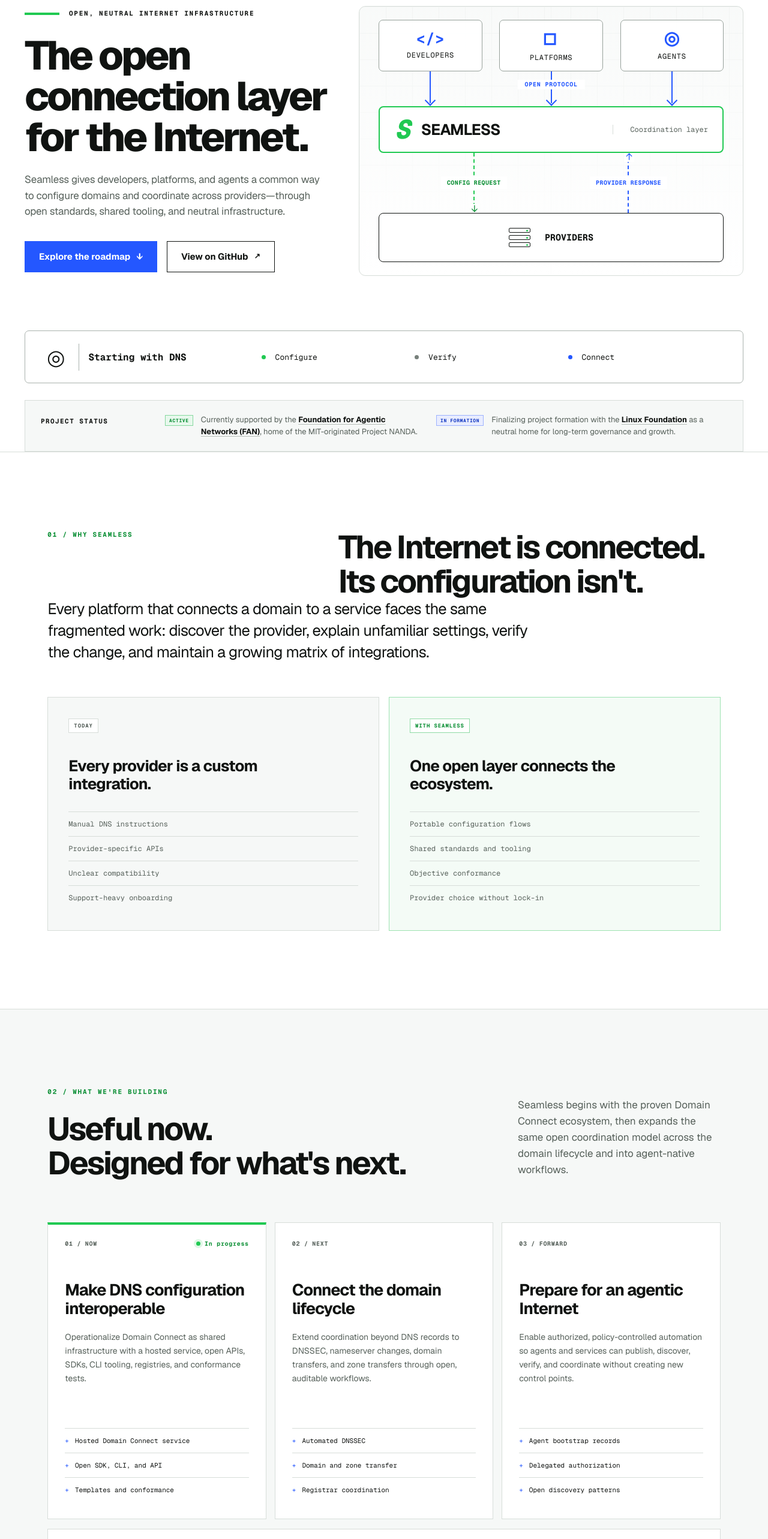
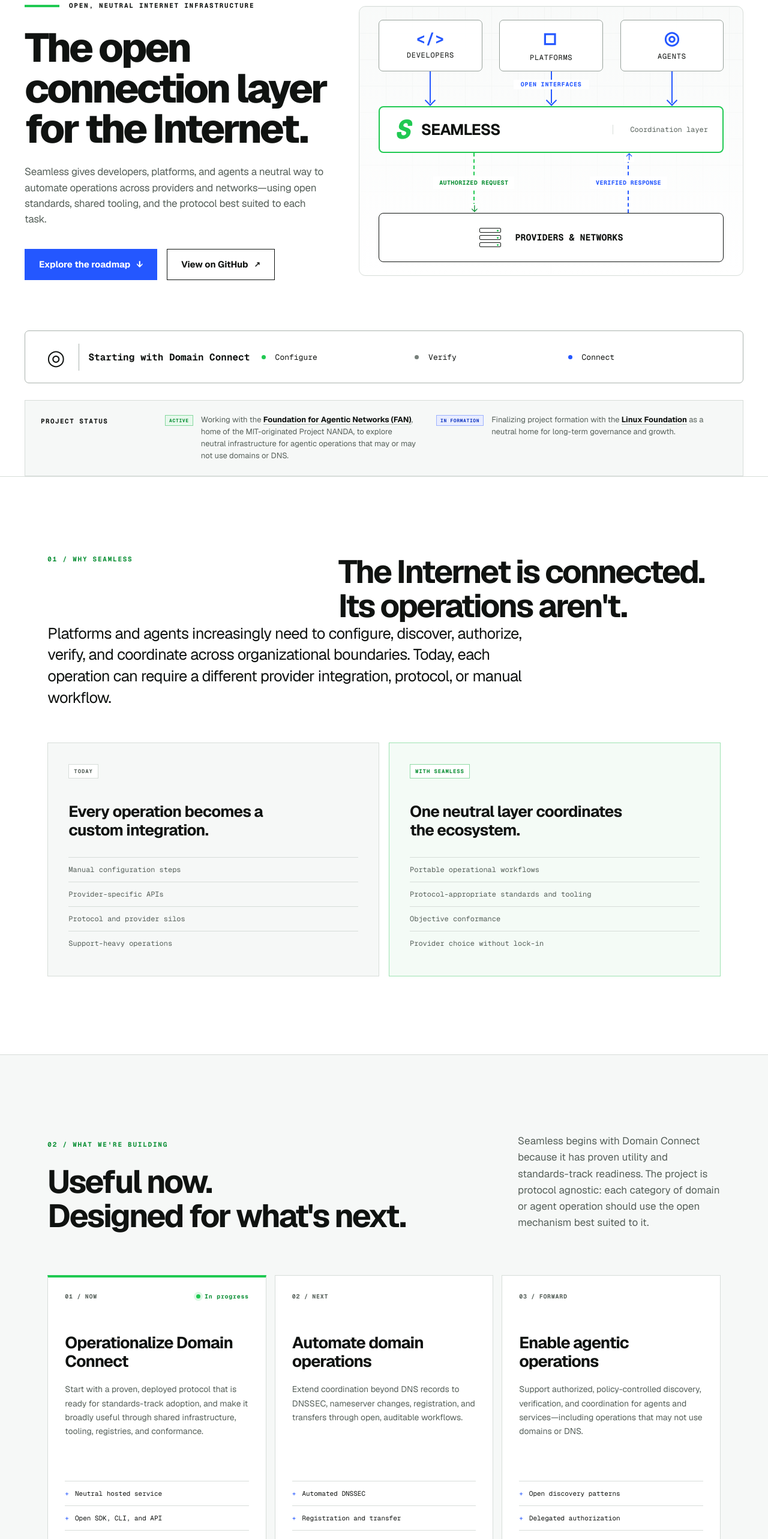
Before and after one commit to seamlessdns/website, a Next.js app: page / in a window 1280 px wide. Shown: the part 180-2746 px from the top of the page at 60% size. Built offline with nearby package versions, Linux system fonts and the light colour scheme.

Commit message:
Position Seamless for domain and agent operations

```diff
--- a/app/page.tsx
+++ b/app/page.tsx
@@ -5,35 +5,35 @@
 const roadmap = [
   {
     phase: "01 / NOW",
-    title: "Make DNS configuration interoperable",
-    copy: "Operationalize Domain Connect as shared infrastructure with a hosted service, open APIs, SDKs, CLI tooling, registries, and conformance tests.",
-    items: ["Hosted Domain Connect service", "Open SDK, CLI, and API", "Templates and conformance"],
+    title: "Operationalize Domain Connect",
+    copy: "Start with a proven, deployed protocol that is ready for standards-track adoption, and make it broadly useful through shared infrastructure, tooling, registries, and conformance.",
+    items: ["Neutral hosted service", "Open SDK, CLI, and API", "Templates and conformance"],
     active: true,
   },
   {
     phase: "02 / NEXT",
-    title: "Connect the domain lifecycle",
-    copy: "Extend coordination beyond DNS records to DNSSEC, nameserver changes, domain transfers, and zone transfers through open, auditable workflows.",
-    items: ["Automated DNSSEC", "Domain and zone transfer", "Registrar coordination"],
+    title: "Automate domain operations",
+    copy: "Extend coordination beyond DNS records to DNSSEC, nameserver changes, registration, and transfers through open, auditable workflows.",
+    items: ["Automated DNSSEC", "Registration and transfer", "Registrar coordination"],
   },
   {
     phase: "03 / FORWARD",
-    title: "Prepare for an agentic Internet",
-    copy: "Enable authorized, policy-controlled automation so agents and services can publish, discover, verify, and coordinate without creating new control points.",
-    items: ["Agent bootstrap records", "Delegated authorization", "Open discovery patterns"],
+    title: "Enable agentic operations",
+    copy: "Support authorized, policy-controlled discovery, verification, and coordination for agents and services—including operations that may not use domains or DNS.",
+    items: ["Open discovery patterns", "Delegated authorization", "Protocol-appropriate coordination"],
   },
 ];
 
 const principles = [
   ["Open by default", "Specifications, implementations, tests, and registries should be available to every participant."],
-  ["Neutral by design", "No single vendor should control how services connect to domains or how interoperability is measured."],
+  ["Neutral by design", "No single vendor should control how services, providers, and agents coordinate or how interoperability is measured."],
   ["Conformance first", "Objective, reusable tests make compatibility observable and keep integrations dependable at scale."],
   ["Multi-operator", "Infrastructure and artifacts should be portable, mirrorable, and safe to operate independently."],
 ];
 
 function SystemMap() {
   return (
-    <div className="system-map" aria-label="Developers, platforms, and agents connect through Seamless to Internet service providers">
+    <div className="system-map" aria-label="Developers, platforms, and agents coordinate through Seamless with providers and networks">
       <div className="source-row">
         <div className="map-source"><span className="source-icon">&lt;/&gt;</span><span>Developers</span></div>
         <div className="map-source"><span className="source-icon stack-icon">◇</span><span>Platforms</span></div>
@@ -41,18 +41,18 @@
       </div>
       <div className="source-connectors" aria-hidden="true">
         <i /><i /><i />
-        <span>Open protocol</span>
+        <span>Open interfaces</span>
       </div>
       <div className="seamless-node">
         <span className="s-mark" aria-hidden="true">S</span><strong>Seamless</strong>
         <span className="node-role">Coordination layer</span>
       </div>
       <div className="transfer-lanes" aria-hidden="true">
-        <div className="transfer-lane request-lane"><span>Config request</span><i /></div>
-        <div className="transfer-lane response-lane"><span>Provider response</span><i /></div>
+        <div className="transfer-lane request-lane"><span>Authorized request</span><i /></div>
+        <div className="transfer-lane response-lane"><span>Verified response</span><i /></div>
       </div>
       <div className="provider-node">
-        <span className="server-icon" aria-hidden="true"><i /><i /><i /></span><strong>Providers</strong>
+        <span className="server-icon" aria-hidden="true"><i /><i /><i /></span><strong>Providers &amp; networks</strong>
       </div>
     </div>
   );
@@ -68,7 +68,7 @@
           <p className="eyebrow"><span /> Open, neutral Internet infrastructure</p>
           <h1>The open connection layer for the Internet.</h1>
           <p className="hero-lede">
-            Seamless gives developers, platforms, and agents a common way to configure domains and coordinate across providers—through open standards, shared tooling, and neutral infrastructure.
+            Seamless gives developers, platforms, and agents a neutral way to automate operations across providers and networks—using open standards, shared tooling, and the protocol best suited to each task.
           </p>
           <div className="hero-actions">
             <a className="button button-primary" href="#building">Explore the roadmap <span aria-hidden="true">↓</span></a>
@@ -78,8 +78,8 @@
         <SystemMap />
       </section>
 
-      <div className="dns-strip" aria-label="Seamless starts with DNS configuration, verification, and connection">
-        <div className="dns-intro"><span className="globe-icon" aria-hidden="true">◎</span><strong>Starting with DNS</strong></div>
+      <div className="dns-strip" aria-label="Seamless starts with Domain Connect, then expands to domain and agent operations">
+        <div className="dns-intro"><span className="globe-icon" aria-hidden="true">◎</span><strong>Starting with Domain Connect</strong></div>
         <span><i className="dot dot-green" /> Configure</span>
         <span><i className="dot" /> Verify</span>
         <span><i className="dot dot-blue" /> Connect</span>
@@ -89,7 +89,7 @@
         <div className="formation-kicker">Project status</div>
         <div className="formation-item">
           <span className="status status-live">Active</span>
-          <p>Currently supported by the <a href="https://projectnanda.org/" target="_blank" rel="noreferrer">Foundation for Agentic Networks (FAN)</a>, home of the MIT-originated Project NANDA.</p>
+          <p>Working with the <a href="https://projectnanda.org/" target="_blank" rel="noreferrer">Foundation for Agentic Networks (FAN)</a>, home of the MIT-originated Project NANDA, to explore neutral infrastructure for agentic operations that may or may not use domains or DNS.</p>
         </div>
         <div className="formation-item">
           <span className="status status-progress">In formation</span>
@@ -100,27 +100,27 @@
       <section className="section problem-section" id="why">
         <div className="section-heading">
           <p className="section-index">01 / Why Seamless</p>
-          <h2>The Internet is connected.<br />Its configuration isn&apos;t.</h2>
+          <h2>The Internet is connected.<br />Its operations aren&apos;t.</h2>
         </div>
         <div className="problem-content">
-          <p className="large-copy">Every platform that connects a domain to a service faces the same fragmented work: discover the provider, explain unfamiliar settings, verify the change, and maintain a growing matrix of integrations.</p>
+          <p className="large-copy">Platforms and agents increasingly need to configure, discover, authorize, verify, and coordinate across organizational boundaries. Today, each operation can require a different provider integration, protocol, or manual workflow.</p>
           <div className="contrast-grid">
             <article>
               <span className="card-label card-label-muted">Today</span>
-              <h3>Every provider is a custom integration.</h3>
+              <h3>Every operation becomes a custom integration.</h3>
               <ul>
-                <li>Manual DNS instructions</li>
+                <li>Manual configuration steps</li>
                 <li>Provider-specific APIs</li>
-                <li>Unclear compatibility</li>
-                <li>Support-heavy onboarding</li>
+                <li>Protocol and provider silos</li>
+                <li>Support-heavy operations</li>
               </ul>
             </article>
             <article className="future-card">
               <span className="card-label">With Seamless</span>
-              <h3>One open layer connects the ecosystem.</h3>
+              <h3>One neutral layer coordinates the ecosystem.</h3>
               <ul>
-                <li>Portable configuration flows</li>
-                <li>Shared standards and tooling</li>
+                <li>Portable operational workflows</li>
+                <li>Protocol-appropriate standards and tooling</li>
                 <li>Objective conformance</li>
                 <li>Provider choice without lock-in</li>
               </ul>
@@ -135,7 +135,7 @@
             <p className="section-index">02 / What we&apos;re building</p>
             <h2>Useful now.<br />Designed for what&apos;s next.</h2>
           </div>
-          <p>Seamless begins with the proven Domain Connect ecosystem, then expands the same open coordination model across the domain lifecycle and into agent-native workflows.</p>
+          <p>Seamless begins with Domain Connect because it has proven utility and standards-track readiness. The project is protocol agnostic: each category of domain or agent operation should use the open mechanism best suited to it.</p>
         </div>
 
         <div className="roadmap">
@@ -156,8 +156,8 @@
           <span className="callout-mark">D/C</span>
           <div>
             <p className="section-index">Standards in motion</p>
-            <h3>Built on Domain Connect. Advancing through the IETF.</h3>
-            <p>Domain Connect is a deployed open protocol for configuring DNS across software services and DNS providers. The IETF DCONN Working Group is standardizing the protocol while protecting interoperability with today&apos;s ecosystem.</p>
+            <h3>Starting with a proven protocol. Not limited to one.</h3>
+            <p>Domain Connect is a deployed open protocol for configuring DNS across software services and DNS providers, and the IETF DCONN Working Group is advancing it on the standards track. Seamless will build from that practical starting point while selecting the most suitable open protocols and interfaces for other domain and agent operations.</p>
           </div>
           <div className="callout-links">
             <a href="https://www.domainconnect.org/" target="_blank" rel="noreferrer">Domain Connect <ExternalArrow /></a>
@@ -172,7 +172,7 @@
             <p className="section-index">03 / Governance</p>
             <h2>Infrastructure no one<br />company can capture.</h2>
           </div>
-          <p>Interoperability works when participation stays open, technical decisions remain transparent, and the shared layer can be trusted by competitors and collaborators alike.</p>
+          <p>Coordination works when participation stays open, technical decisions remain transparent, and the shared layer can support multiple protocols without becoming a new control point.</p>
         </div>
         <div className="principles-grid">
           {principles.map(([title, copy], index) => (
@@ -191,9 +191,9 @@
 
       <section className="community-section" id="community">
         <div>
-          <p className="eyebrow"><span /> Build the connection layer with us</p>
+          <p className="eyebrow"><span /> Build the coordination layer with us</p>
           <h2>Help make Internet coordination seamless.</h2>
-          <p>We&apos;re bringing together service platforms, DNS providers, registrars, standards contributors, and open-source developers to build shared infrastructure in the open.</p>
+          <p>We&apos;re bringing together service platforms, DNS providers, registrars, agent networks, standards contributors, and open-source developers to automate cross-provider operations in the open.</p>
         </div>
         <div className="community-actions">
           <a className="button button-light" href={githubUrl} target="_blank" rel="noreferrer">Join on GitHub <ExternalArrow /></a>
```
